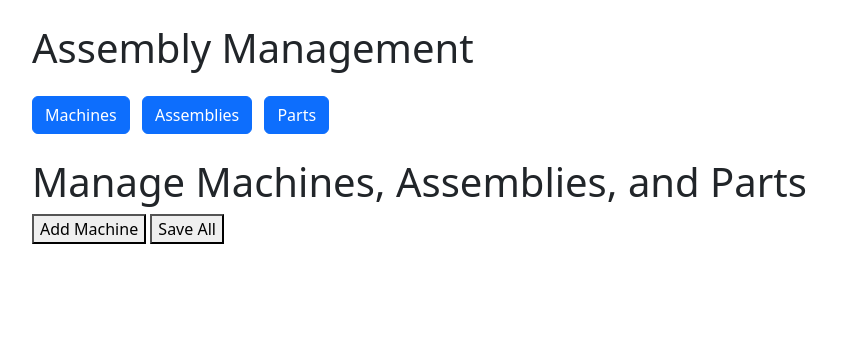
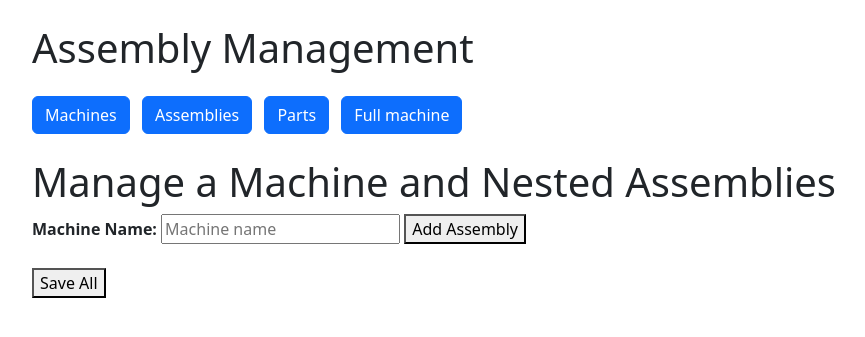
Before and after one commit to alex-1-tech/AssemCloud, a Django app: template assembler/core/templates/core/manage_objects.html in a window 1280 px wide. Shown: the top 337 px of the page, without its empty margins (50-915 px from the left). Run offline with Django 3.2, Linux system fonts and the light colour scheme; the template is opened without the code that fills it, so the values that code supplies are empty.

Commit message:
Added full machine create form.

```diff
--- a/assembler/core/models.py
+++ b/assembler/core/models.py
@@ -16,6 +16,7 @@ class Machine(models.Model):
     name = models.CharField(max_length=100)
 
     class Meta:
+        ordering = ['-name']
         managed = False
         db_table = 'machine'
 
--- a/assembler/core/templates/core/base.html
+++ b/assembler/core/templates/core/base.html
@@ -15,7 +15,8 @@
       <nav class="mb-4">
         <a href="/machines/" class="btn btn-primary me-2">Machines</a>
         <a href="/assemblies/" class="btn btn-primary me-2">Assemblies</a>
-        <a href="/parts/" class="btn btn-primary">Parts</a>
+        <a href="/parts/" class="btn btn-primary me-2">Parts</a>
+        <a href="/manage/" class="btn btn-primary">Full machine</a>
       </nav>
       {% block content %}{% endblock %}
     </div>
--- a/assembler/core/templates/core/manage_objects.html
+++ b/assembler/core/templates/core/manage_objects.html
@@ -1,14 +1,12 @@
-{% extends 'core/base.html' %} {% block content %}
-<h1>Manage Machines, Assemblies, and Parts</h1>
+{% extends 'core/base.html' %}
+{% block content %}
+<h1>Manage a Machine and Nested Assemblies</h1>
 
-<div id="machines"></div>
-
-<button id="add-machine-btn">Add Machine</button>
-
-<template id="machine-template">
 <div class="machine">
+  <label><strong>Machine Name:</strong></label>
   <input
     type="text"
+    id="machine-name"
     name="machine_name"
     placeholder="Machine name"
     required
@@ -16,7 +14,6 @@
   <button class="add-assembly-btn">Add Assembly</button>
   <div class="assemblies"></div>
 </div>
-</template>
 
 <template id="assembly-template">
   <div class="assembly">
@@ -26,7 +23,9 @@
       placeholder="Assembly name"
       required
     />
+    <button class="add-assembly-btn">Add Sub-Assembly</button>
     <button class="add-part-btn">Add Part</button>
+    <div class="assemblies"></div>
     <div class="parts"></div>
   </div>
 </template>
@@ -37,55 +36,66 @@
   </div>
 </template>
 
+<br />
 <button onclick="submitData()">Save All</button>
+
+<style>
+  .assembly, .part {
+    margin-left: 30px;
+    padding: 10px;
+    border-left: 2px dashed #aaa;
+  }
+</style>
 
 <script>
   $(document).ready(function () {
-    $("#add-machine-btn").on("click", function () {
-      const machine = $("#machine-template").prop("content").cloneNode(true);
-      $("#machines").append(machine);
-    });
-
-    $("#machines").on("click", ".add-assembly-btn", function () {
+    $(".machine").on("click", ".add-assembly-btn", function () {
       const assembly = $("#assembly-template").prop("content").cloneNode(true);
       $(this).siblings(".assemblies").append(assembly);
     });
 
-    $("#machines").on("click", ".add-part-btn", function () {
+
+    $(".machine").on("click", ".add-part-btn", function () {
       const part = $("#part-template").prop("content").cloneNode(true);
       $(this).siblings(".parts").append(part);
     });
   });
 
-  function submitData() {
-    const machines = [];
+  function buildAssemblyTree($element) {
+    const name = $element.children('input[name="assembly_name"]').val().trim();
+    if (!name) return null;  // Пропускаем пустую сборку
 
-    $("#machines .machine").each(function () {
-      const machineName = $(this).find('input[name="machine_name"]').val();
-      const machineData = { name: machineName, assemblies: [] };
-
-      $(this)
-        .find(".assemblies .assembly")
-        .each(function () {
-          const assemblyName = $(this)
-            .find('input[name="assembly_name"]')
-            .val();
-          const assemblyData = { name: assemblyName, parts: [] };
-
-          $(this)
-            .find(".parts .part")
-            .each(function () {
-              const partName = $(this).find('input[name="part_name"]').val();
-              assemblyData.parts.push({ name: partName });
+    const parts = [];
+    $element.children('.parts').children('.part').each(function () {
+      const partName = $(this).find('input[name="part_name"]').val().trim();
+      if (partName) {
+        parts.push({ name: partName });
+      }
     });
 
-          machineData.assemblies.push(assemblyData);
+    const subAssemblies = [];
+    $element.children('.assemblies').children('.assembly').each(function () {
+      const child = buildAssemblyTree($(this));
+      if (child) subAssemblies.push(child);
     });
 
-      machines.push(machineData);
+    return { name, parts, sub_assemblies: subAssemblies };
+  }
+
+  function submitData() {
+    const machineName = $("#machine-name").val();
+    const assemblies = [];
+
+    $(".machine > .assemblies > .assembly").each(function () {
+      assemblies.push(buildAssemblyTree($(this)));
     });
 
-    console.log("Submitting:", machines);
+    const payload = {
+      name: machineName,
+      assemblies,
+    };
+
+    console.log("Submitting payload:", payload);
 
     fetch('{% url "save_all_objects" %}', {
       method: "POST",
@@ -93,7 +103,7 @@
         "Content-Type": "application/json",
         "X-CSRFToken": "{{ csrf_token }}",
       },
-      body: JSON.stringify({ machines }),
+      body: JSON.stringify({ machine: payload }),
     })
       .then((res) => res.json())
       .then((data) => alert("Saved successfully!"))
--- a/assembler/core/urls.py
+++ b/assembler/core/urls.py
@@ -1,4 +1,5 @@
 from django.contrib import admin
+from django.views.generic import RedirectView
 from django.urls import path
 from core import views
 
@@ -9,4 +10,7 @@ urlpatterns = [
     path('parts/add/', views.add_part, name='add_part'),
     path('assemblies/', views.list_assemblies, name='list_assemblies'),
     path('assemblies/add/', views.add_assembly, name='add_assembly'),
+    path('manage/', views.manage_objects_view, name='manage_objects'),
+    path('save/', views.save_all_objects, name='save_all_objects'),
+    path('', RedirectView.as_view(url='/machines/', permanent=True)),
 ]
```
Also changed, not shown: assembler/core/templates/core/list_assemblies.html (+18 -9 lines), assembler/core/views.py (+28 -7 lines), 1 other file. Lines whose indentation alone changed are shown as unchanged.
